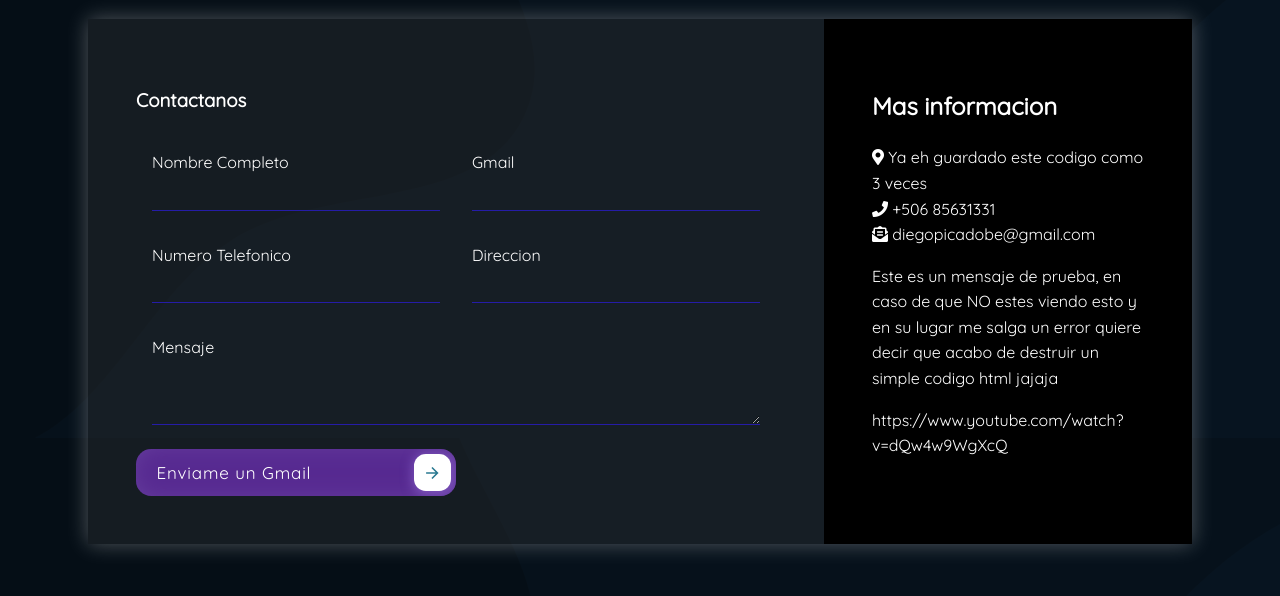
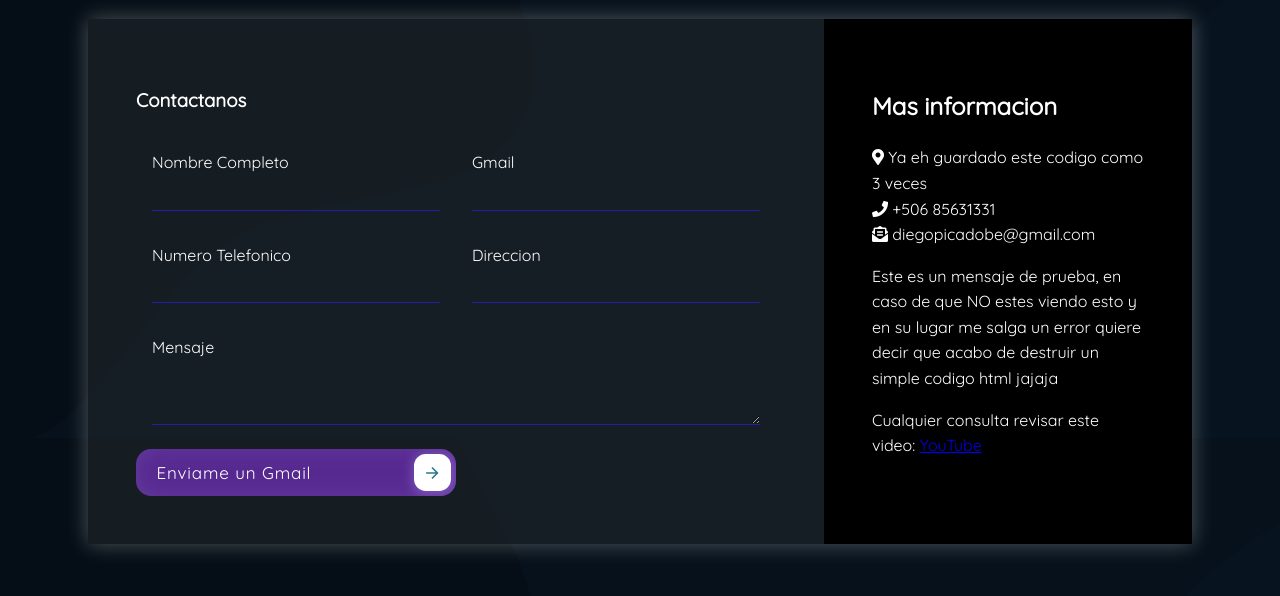
Before and after one commit to Luis9Ds/UISILprojecto, a plain HTML site: page contact-form/contact-form.html in a window 1280 px wide. Shown: the part 122-718 px from the top of the page. Drawn offline with nearby package versions, Linux system fonts and the light colour scheme.

Commit message:
JAJAJAJAJA

```diff
--- a/contact-form/contact-form.html
+++ b/contact-form/contact-form.html
@@ -72,7 +72,8 @@
                 </ul>
                 <p>Este es un mensaje de prueba, en caso de que NO estes viendo esto y en su lugar me salga un error quiere decir que acabo de destruir un simple codigo html jajaja
                 </p>
-                <p>https://www.youtube.com/watch?v=dQw4w9WgXcQ</p>
+                <p>Cualquier consulta revisar este video: <a href="https://www.youtube.com/watch?v=dQw4w9WgXcQ">YouTube</a></p>
+
             </div>
         </div>
     </div>
```
